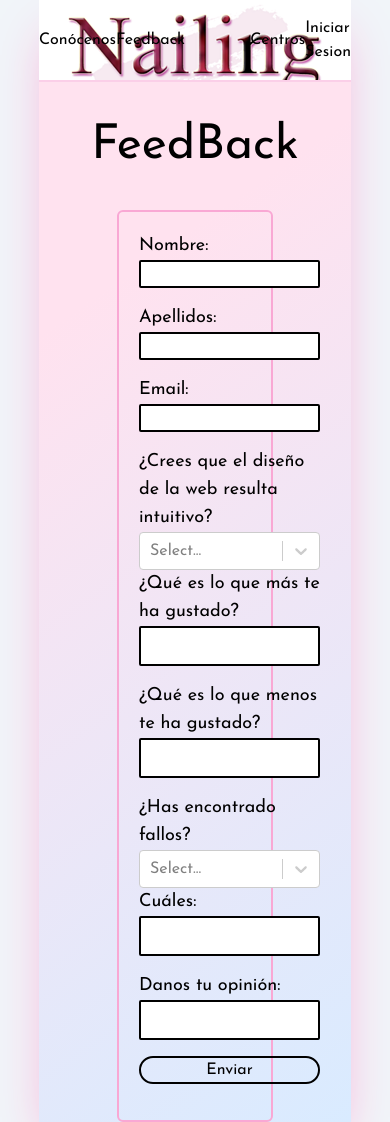
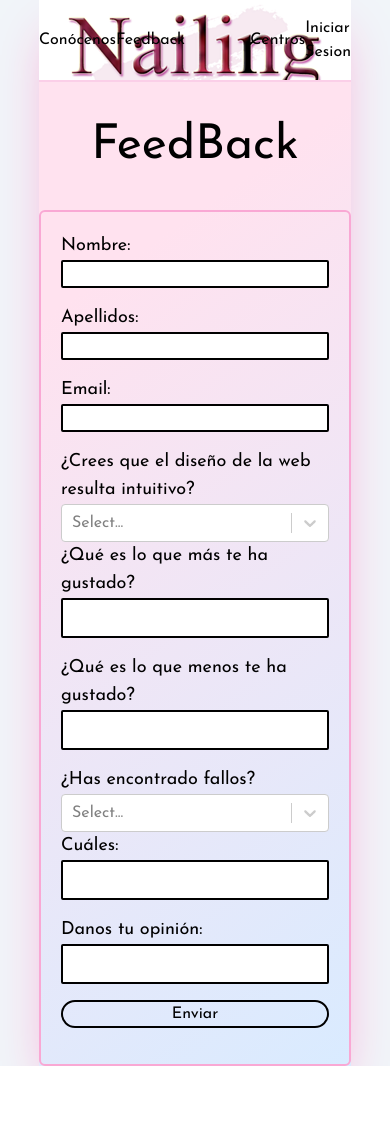
Before and after one commit to lausalbra/nailing, a React (Create React App) app in the folder src/web-app/: page /feedback in a window 390 px wide. After the commit the page ends 1066 px from the top, so only its background shows below. Built offline with nearby package versions, Linux system fonts and the light colour scheme.

Commit message:
fix/Feedback responsive

```diff
--- a/src/web-app/src/App.js
+++ b/src/web-app/src/App.js
@@ -18,11 +18,12 @@ import { CentroAdd } from './views/CentroAdd'
 import { DemoServiciosCentro } from './views/DemoServiciosCentro'
 function App() {
   return (
-
-    <div className='overflow-auto'>
-      <div className=' bg-slate-100 '>
+    <div class= 'bg-auto'>
+    <div className='overflow-scroll'>
+      <div className='bg-slate-100'>
         {/* Las rutas entran en orden de matching por lo que la menos especifica va al final */}
-        <div style={{background: 'linear-gradient(145deg, rgba(255,226,239,1) 25%, rgba(217,235,255,1) 100%)'} } className='w-4/5 font-josefin-sans bg-main-gradient mx-auto min-h-screen shadow-2xl shadow-pink-300'>
+        <div style={{background: 'linear-gradient(145deg, rgba(255,226,239,1) 25%, rgba(217,235,255,1) 100%)'} }
+        className='container mx-auto w-4/5 font-josefin-sans bg-main-gradient min-h-screen shadow-2xl shadow-pink-300'>
           <Route path='/login' component={Login} />
           <Route path='/usuario' component={Usuario} />
           <Route path='/centrodetalle/:id' component={Centro} />
@@ -44,6 +45,7 @@ function App() {
 
       </div>
     </div>
+    </div>
   )
 }
 
--- a/src/web-app/src/components/FeedbackForm/index.js
+++ b/src/web-app/src/components/FeedbackForm/index.js
@@ -26,15 +26,15 @@ export function FeedbackForm() {
     }
     return (
 
-        <form className='grid border-2 border-pink-300 p-5 rounded-md w-1/2' onSubmit={enviaEmail} >
-
+        <form className=' max-w-xs  grid ' onSubmit={enviaEmail} >
+           <div className= 'grid border-2 border-pink-300 p-5 rounded-md'>
             <label className='text-lg' htmlFor="name"> Nombre:</label>
             <input className="border-black border-2  rounded-sm mb-4" name="name" type="text" id="name" required minlength="2" maxlength="20" />
 
             <label className='text-lg' htmlFor="lastname"> Apellidos:</label>
             <input className="border-black border-2  rounded-sm mb-4" name="lastname" type="text" id="lastname" required minlength="2" maxlength="20" />
 
-            <label className='text-lg' htmlFor="email"> Email:</label>
+            <label className='text-lg ' htmlFor="email"> Email:</label>
             <input className="border-black border-2  rounded-sm mb-4" name="email" type="email" id="email" required minlength="8" />
 
 
@@ -52,11 +52,11 @@ export function FeedbackForm() {
             <label className='text-lg' htmlFor="error"> Cuáles:</label>
             <input className="border-black border-2  rounded-sm mb-4 h-10 break-normal" name="error" type="text" id="error" />
 
-            <label className='text-lg' htmlFor="feedback"> Danos tu opinión:</label>
+            <label className='text-lg border-pink-300 ' htmlFor="feedback"> Danos tu opinión:</label>
             <input className="border-black border-2  rounded-sm mb-4 h-10 break-normal" name="feedback" type="text" id="feedback" required minlength="20" />
 
             <input className="border-black border-2 mb-4 cursor-pointer hover:bg-pink-200 hover:border-pink-200 duration-300 rounded-3xl" type="submit" value="Enviar" />
-
+             </div>
         </form>
     )
 
--- a/src/web-app/src/views/Feedback/index.js
+++ b/src/web-app/src/views/Feedback/index.js
@@ -4,6 +4,7 @@ import { Header } from "../../components/Header"
 export function Feedback() {
     return (
         <>
+
             <Header />
             <Card title="FeedBack" component={<FeedbackForm />}>
             </Card>
```
